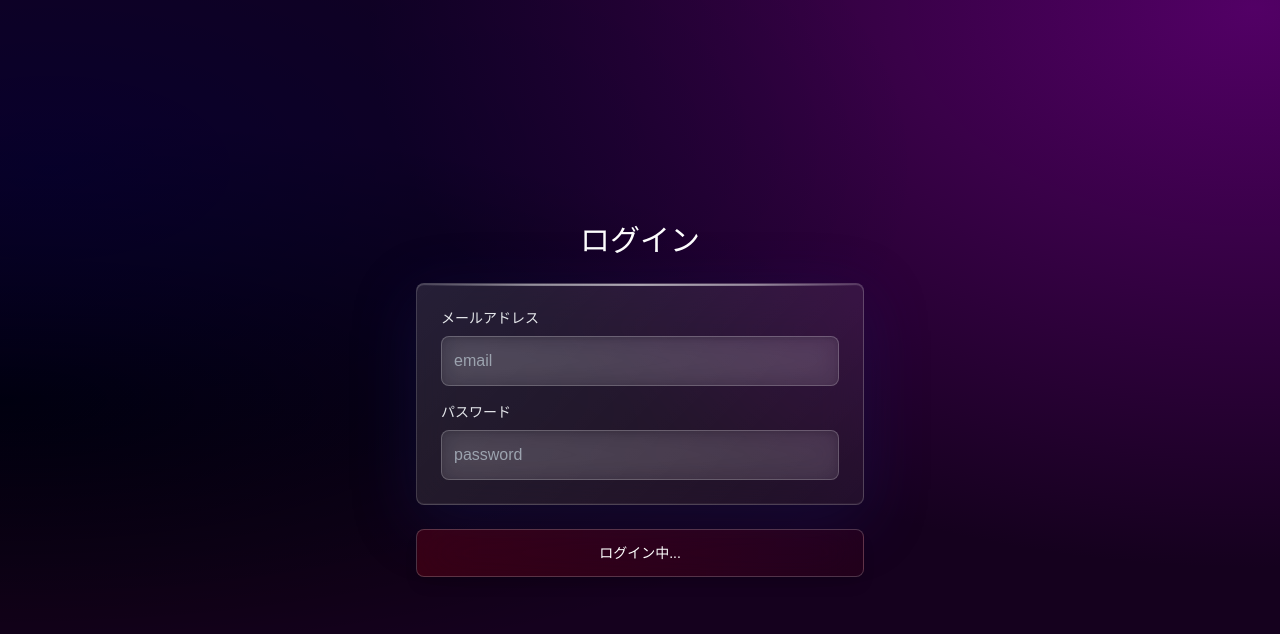
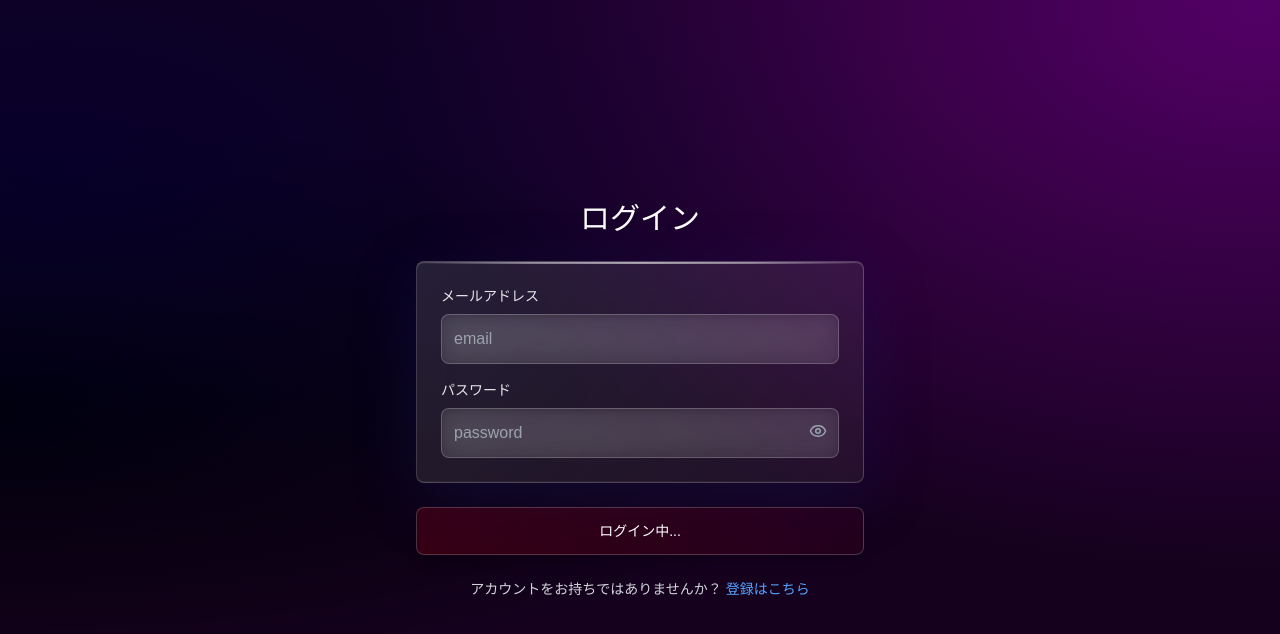
Before and after one commit to roushan-sheik/project-xyz-beta, a Next.js app: page /login in a window 1280 px wide. Shown: the top 634 px of the page. Built offline with nearby package versions, Linux system fonts and the light colour scheme.

Commit message:
[feat]: Add already have an account link

```diff
--- a/src/app/(user)/login/page.tsx
+++ b/src/app/(user)/login/page.tsx
@@ -3,13 +3,14 @@ import React, { useState } from "react";
 import { useForm, SubmitHandler } from "react-hook-form";
 import { zodResolver } from "@hookform/resolvers/zod";
 import { z } from "zod";
-import Menu from "@/components/home/Menu";
 import Button from "@/components/ui/Button";
 import { userApiClient } from "@/infrastructure/user/userAPIClient";
 import Cookies from "js-cookie";
 import { LoginResponse } from "@/infrastructure/user/utils/types";
 import { ToastContainer, toast } from "react-toastify";
 import { user_role } from "@/constants/role";
+import Link from "next/link";
+import { Eye, EyeOff } from "lucide-react";
 
 // Zod validation schema
 const loginSchema = z.object({
@@ -27,10 +28,12 @@ type LoginFormData = z.infer<typeof loginSchema>;
 
 const LoginPage = () => {
   const [loading, setLoading] = useState(false);
+  const [showPassword, setShowPassword] = useState(false);
+
   const {
     register,
     handleSubmit,
-    formState: { errors, isValid },
+    formState: { errors },
   } = useForm<LoginFormData>({
     resolver: zodResolver(loginSchema),
     mode: "onChange",
@@ -38,12 +41,10 @@ const LoginPage = () => {
 
   const onSubmit: SubmitHandler<LoginFormData> = async (data) => {
     setLoading(true);
-
     try {
       const response: LoginResponse = await userApiClient.userLogin(data);
 
       if (response.access && response.refresh) {
-        // Set in Cookies
         Cookies.set("accessToken", response.access, {
           expires: 7,
           secure: process.env.NODE_ENV === "production",
@@ -56,20 +57,15 @@ const LoginPage = () => {
           expires: 7,
           secure: process.env.NODE_ENV === "production",
         });
-
-        // Also set in localStorage
         localStorage.setItem("accessToken", response.access);
       }
 
       toast("Login Successfully", {
-        ariaLabel: "something",
         position: "top-center",
       });
 
-      // Optional delay (should be `await`)
       await new Promise((resolve) => setTimeout(resolve, 800));
 
-      // Redirect after success and set user role
       if (response.user.kind === user_role.SUPER_ADMIN) {
         localStorage.setItem("role", user_role.SUPER_ADMIN);
         window.location.href = "/admin";
@@ -92,6 +88,7 @@ const LoginPage = () => {
         <div className="w-full max-w-md">
           <div className="space-y-6">
             <div className="rounded-lg border glass-card p-6 space-y-4">
+              {/* Email */}
               <div>
                 <label className="block text-sm mb-2 font-medium text-gray-200">
                   メールアドレス
@@ -99,7 +96,7 @@ const LoginPage = () => {
                 <input
                   type="email"
                   {...register("email")}
-                  className={"glass-input  w-full p-3"}
+                  className="glass-input w-full p-3"
                   placeholder="email"
                 />
                 {errors.email && (
@@ -109,16 +106,28 @@ const LoginPage = () => {
                 )}
               </div>
 
-              <div>
+              {/* Password with Eye Icon */}
+              <div className="relative">
                 <label className="block text-sm font-medium mb-2 text-gray-200">
                   パスワード
                 </label>
                 <input
-                  type="password"
+                  type={showPassword ? "text" : "password"}
                   {...register("password")}
-                  className={"glass-input  w-full p-3"}
+                  className="glass-input w-full p-3 pr-10"
                   placeholder="password"
                 />
+                <button
+                  type="button"
+                  className="absolute top-[42px] right-3 text-gray-400"
+                  onClick={() => setShowPassword((prev) => !prev)}
+                >
+                  {showPassword ? (
+                    <EyeOff className="cursor-pointer" size={18} />
+                  ) : (
+                    <Eye className="cursor-pointer" size={18} />
+                  )}
+                </button>
                 {errors.password && (
                   <p className="mt-1 text-sm text-red-400">
                     {errors.password.message}
@@ -127,6 +136,7 @@ const LoginPage = () => {
               </div>
             </div>
 
+            {/* Submit */}
             <Button
               className="w-full"
               type="button"
@@ -136,6 +146,13 @@ const LoginPage = () => {
             >
               ログイン中...
             </Button>
+            {/* Register Link */}
+            <div className="text-center text-sm text-gray-300">
+              アカウントをお持ちではありませんか？{" "}
+              <Link href="/register" className="text-blue-400 hover:underline">
+                登録はこちら
+              </Link>
+            </div>
           </div>
         </div>
       </main>
--- a/src/app/(user)/register/page.tsx
+++ b/src/app/(user)/register/page.tsx
@@ -8,6 +8,7 @@ import Button from "@/components/ui/Button";
 import { userApiClient } from "@/infrastructure/user/userAPIClient";
 import { Eye, EyeOff } from "lucide-react";
 import { registerSchema } from "@/schemas/userRegistration";
+import Link from "next/link";
 
 // Zod validation schema
 
@@ -88,7 +89,11 @@ const RegisterPage = () => {
                   className="absolute top-[42px] right-3 text-gray-400"
                   onClick={() => setShowPassword((prev) => !prev)}
                 >
-                  {showPassword ? <EyeOff size={18} /> : <Eye size={18} />}
+                  {showPassword ? (
+                    <EyeOff className="cursor-pointer" size={18} />
+                  ) : (
+                    <Eye className="cursor-pointer" size={18} />
+                  )}
                 </button>
                 {errors.password && (
                   <p className="mt-1 text-sm text-red-400">
@@ -114,9 +119,9 @@ const RegisterPage = () => {
                   onClick={() => setShowConfirmPassword((prev) => !prev)}
                 >
                   {showConfirmPassword ? (
-                    <EyeOff size={18} />
+                    <EyeOff className="cursor-pointer" size={18} />
                   ) : (
-                    <Eye size={18} />
+                    <Eye className="cursor-pointer" size={18} />
                   )}
                 </button>
                 {errors.confirm_password && (
@@ -137,6 +142,13 @@ const RegisterPage = () => {
             >
               登録中...
             </Button>
+            {/* Login Link */}
+            <div className="text-center text-sm text-gray-300">
+              すでにアカウントをお持ちですか？{" "}
+              <Link href="/login" className="text-blue-400 hover:underline">
+                ログイン
+              </Link>
+            </div>
           </div>
         </div>
       </main>
```
